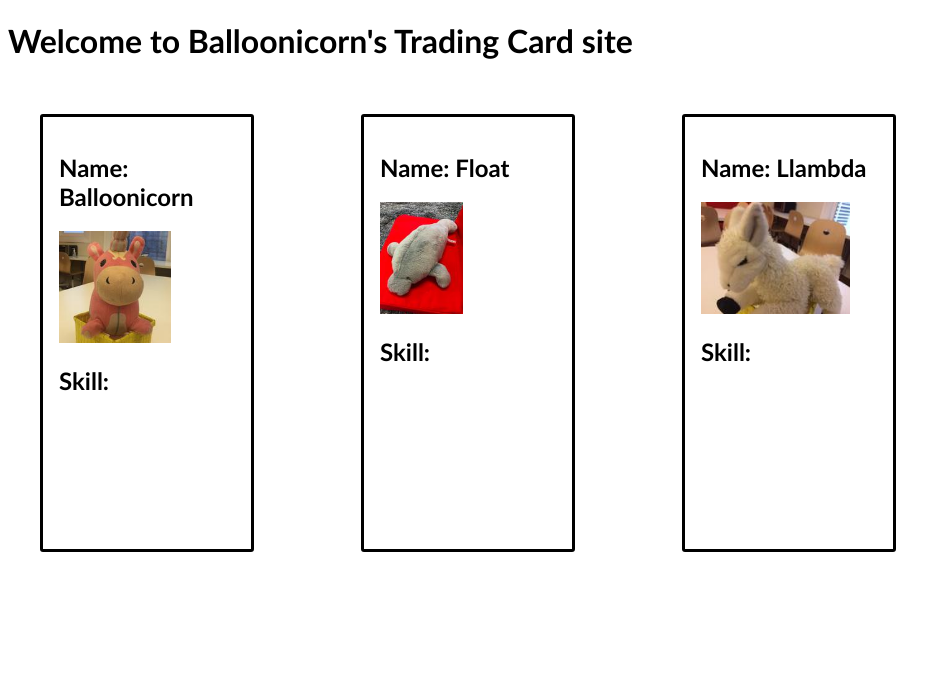
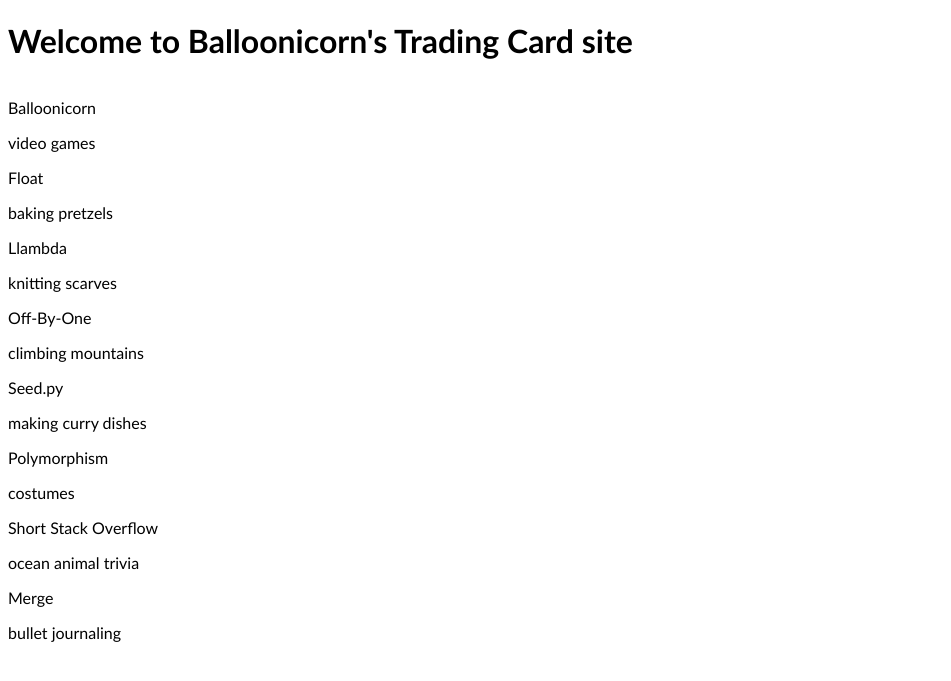
Before and after one commit to WickedWahine/react-trading-cards, a Flask app: page /cards in a window 1280 px wide. Shown: the top 681 px of the page, without its empty margins (0-951 px from the left). Run offline with Flask 2, Linux system fonts and the light colour scheme; some libraries are stand-ins or nearby versions.

Commit message:
Partially completed exercise

```diff
--- a/static/js/tradingCard.jsx
+++ b/static/js/tradingCard.jsx
@@ -1,51 +1,136 @@
 "use strict";
 const tradingCardData = [
   {
-    name: 'Balloonicorn',
-    skill: 'video games',
-    imgUrl: '/static/img/balloonicorn.jpg'
-  }
-]
+    name: "Balloonicorn",
+    skill: "video games",
+    imgUrl: "/static/img/balloonicorn.jpg",
+    cardId: 1,
+  },
+  {
+    name: "Float",
+    skill: "baking pretzels",
+    imgUrl: "/static/img/float.jpg",
+    cardId: 2,
+  },
+  {
+    name: "Llambda",
+    skill: "knitting scarves",
+    imgUrl: "/static/img/llambda.jpg",
+    cardId: 3,
+  },
+  {
+    name: "Off-By-One",
+    skill: "climbing mountains",
+    imgUrl: "/static/img/off-by-one.jpeg",
+    cardId: 4,
+  },
+  {
+    name: "Seed.py",
+    skill: "making curry dishes",
+    imgUrl: "/static/img/seedpy.jpeg",
+    cardId: 5,
+  },
+  {
+    name: "Polymorphism",
+    skill: "costumes",
+    imgUrl: "/static/img/polymorphism.jpeg",
+    cardId: 6,
+  },
+  {
+    name: "Short Stack Overflow",
+    skill: "ocean animal trivia",
+    imgUrl: "/static/img/shortstack-overflow.jpeg",
+    cardId: 7,
+  },
+  {
+    name: "Merge",
+    skill: "bullet journaling",
+    imgUrl: "/static/img/merge.png",
+    cardId: 8,
+  },
+];
 
 function TradingCard(props) {
   return (
     <div className="card">
       <h2>Name: {props.name}</h2>
       <img src={props.imgUrl} />
-      <h2>Skill: </h2>
+      <h2>Skill: {props.skill}</h2>
     </div>
   );
 }
+function TradingCardContainer() {
+  const paragraphs = [];
+
+  for (const card of tradingCardData) {
+    paragraphs.push(<p>{card.name}</p>);
+    paragraphs.push(<p>{card.skill}</p>);
+  }
+
+  return (
+    <React.Fragment>
+      {paragraphs}
+    </React.Fragment>
+  );
+}
+//Note for Sarah: next class start from "Before you re-render your page, stop and read over this code carefully with your pair."
 
 ReactDOM.render(
-  (
-    <TradingCard
-      name="Balloonicorn"
-      skill="video games"
-      imgUrl="/static/img/balloonicorn.jpg"
-    />
-  ),
-  document.querySelector('#balloonicorn')
+  <TradingCardContainer />,
+  document.querySelector('#container')
 );
 
-ReactDOM.render(
-  (
-    <TradingCard
-      name="Float"
-      skill="baking pretzels"
-      imgUrl="/static/img/float.jpg"
-    />
-  ),
-  document.querySelector('#float')
-);
+// ReactDOM.render(
+//   (
+//     <TradingCard
+//       name="Balloonicorn"
+//       skill="video games"
+//       imgUrl="/static/img/balloonicorn.jpg"
+//     />
+//   ),
+//   document.querySelector('#balloonicorn')
+// );
 
-ReactDOM.render(
-  (
-    <TradingCard
-      name="Llambda"
-      skill="knitting scarves"
-      imgUrl="/static/img/llambda.jpg"
-    />
-  ),
-  document.querySelector('#llambda')
-);
+// ReactDOM.render(
+//   (
+//     <TradingCard
+//       name="Float"
+//       skill="baking pretzels"
+//       imgUrl="/static/img/float.jpg"
+//     />
+//   ),
+//   document.querySelector('#float')
+// );
+
+// ReactDOM.render(
+//   (
+//     <TradingCard
+//       name="Llambda"
+//       skill="knitting scarves"
+//       imgUrl="/static/img/llambda.jpg"
+//     />
+//   ),
+//   document.querySelector('#llambda')
+// );
+
+// ReactDOM.render(
+//   (
+//     <TradingCard
+//       name="Polymorphism"
+//       skill="shape shifting"
+//       imgUrl="/static/img/polymorphism.jpeg"
+//     />
+//   ),
+//   document.querySelector('#polymorphism')
+// );
+
+// ReactDOM.render(
+//   (
+//     <TradingCard
+//       name="Shortstack Overflow"
+//       skill="melt butter"
+//       imgUrl="/static/img/shortstack-overflow.jpeg"
+//     />
+//   ),
+//   document.querySelector('#shortstack-overflow')
+// );
--- a/templates/cards.html
+++ b/templates/cards.html
@@ -9,6 +9,7 @@
 
 {% block body %}
 <div class="grid">
+  <div id="container"></div>
   <!-- Mount Balloonicorn's card on to this element. -->
   <div id="balloonicorn"></div>
 
@@ -17,6 +18,12 @@
 
   <!-- Mount Llambda's card on to this element. -->
   <div id="llambda"></div>
+
+  <!-- Mount Polymorphism's card on to this element. -->
+  <div id="polymorphism"></div>
+
+  <!-- Mount Shortstack Overflow's card on to this element. -->
+  <div id="shortstack-overflow"></div>
 </div>
 
 {% endblock %}
```
Also changed, not shown: static/js/homepage.jsx (+5 -3 lines).
